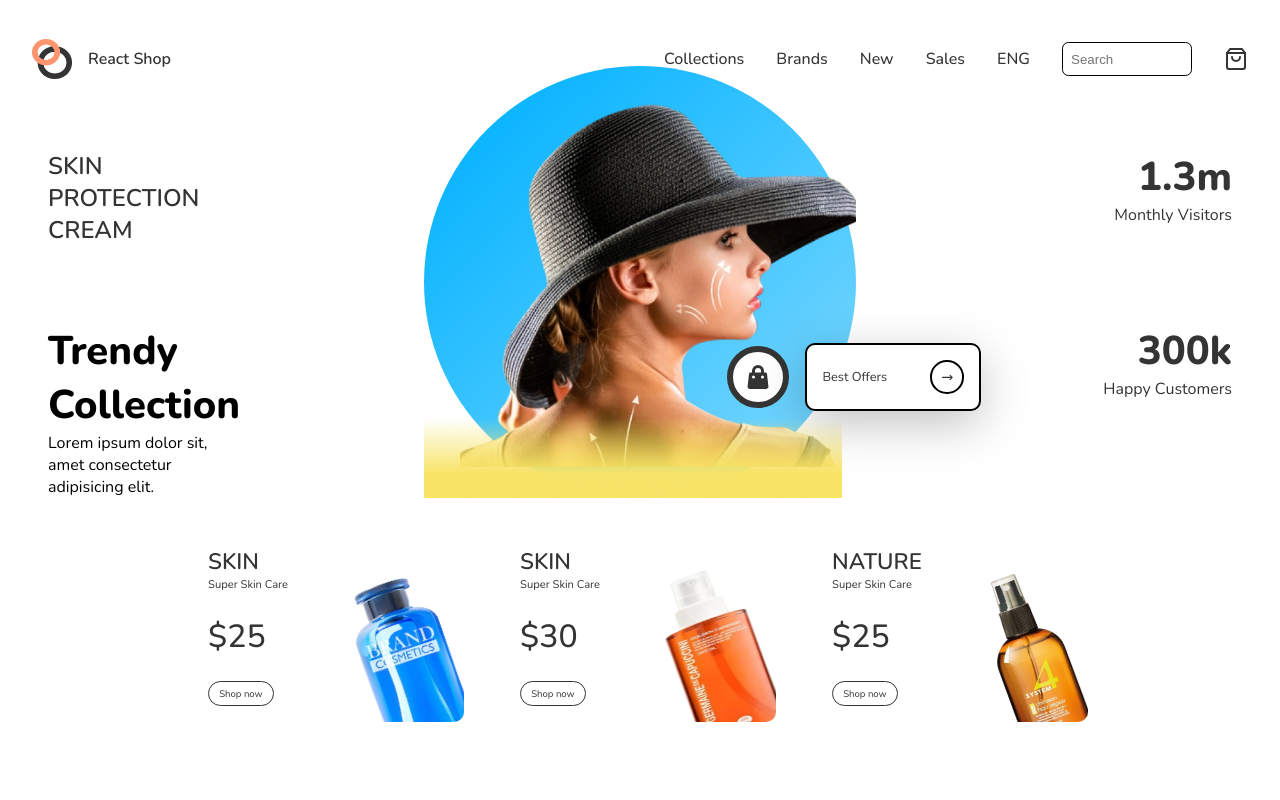
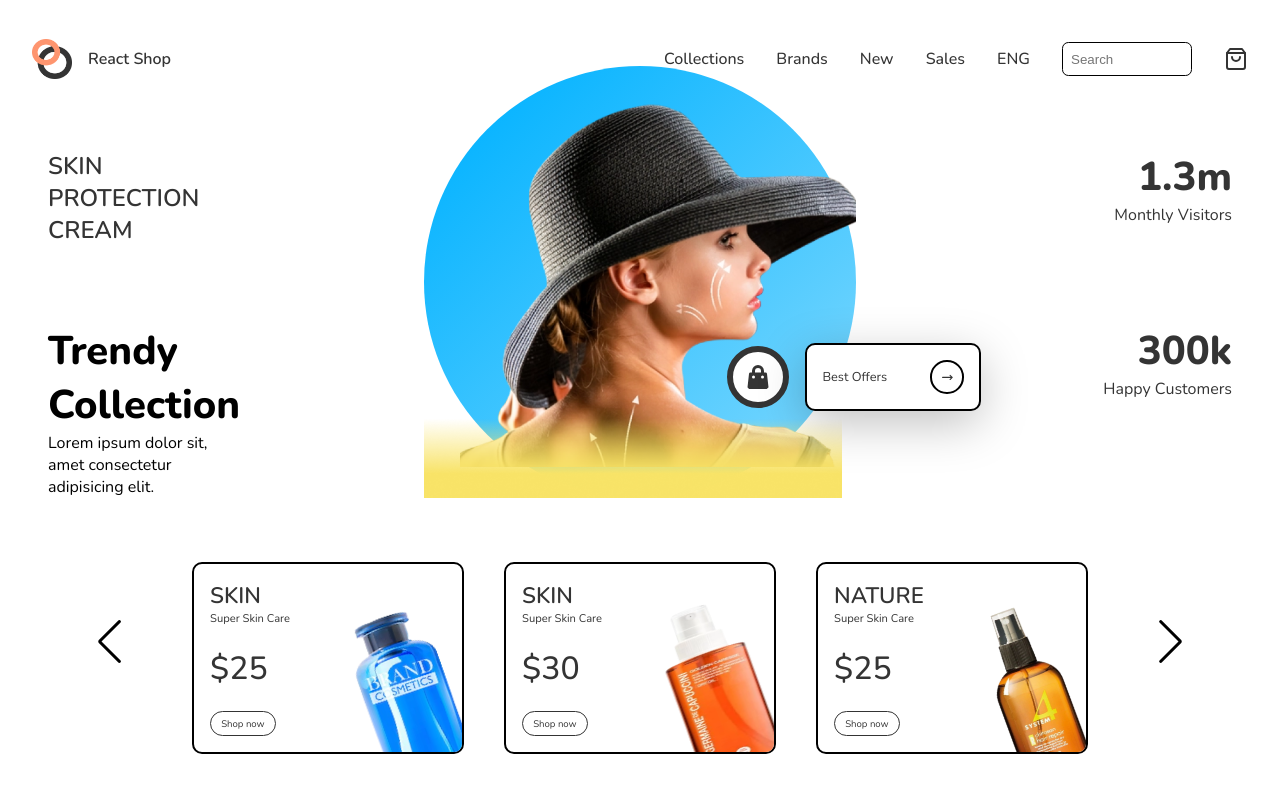
Before and after one commit to CyphrSylph/react-ecommerce, a React (Create React App) app: page / in a window 1280 px wide. Shown: the top 800 px of the page. Built offline with nearby package versions, Linux system fonts and the light colour scheme.

Commit message:
imported swiper navigation, adjusted padding, and borders

```diff
--- a/src/components/Slider/Slider.jsx
+++ b/src/components/Slider/Slider.jsx
@@ -4,6 +4,7 @@ import { SliderProducts } from '../../data/products';
 import { Navigation, Pagination } from 'swiper';
 import './slider.css';
 import 'swiper/css';
+import 'swiper/css/navigation';
 
 
 const Slider = () => {
@@ -11,7 +12,7 @@ const Slider = () => {
     <div className="s-container">
         <Swiper
         modules={[Navigation, Pagination]}
-        className="theSwiper"
+        className="mySwiper"
         navigation={true}
         loopFillGroupWithBlank={true}
         slidesPerView={3}
--- a/src/components/Slider/slider.css
+++ b/src/components/Slider/slider.css
@@ -1,5 +1,6 @@
 .s-container{
     position: relative;
+    padding-top: 2rem;
 }
 
 .s-container .swiper{
@@ -14,6 +15,7 @@
     padding: 1rem;
     background: #fff;
     box-sizing: border-box;
+    border: 2px solid #000;
     border-radius: 0.625rem;
     overflow: hidden;
 }
```
